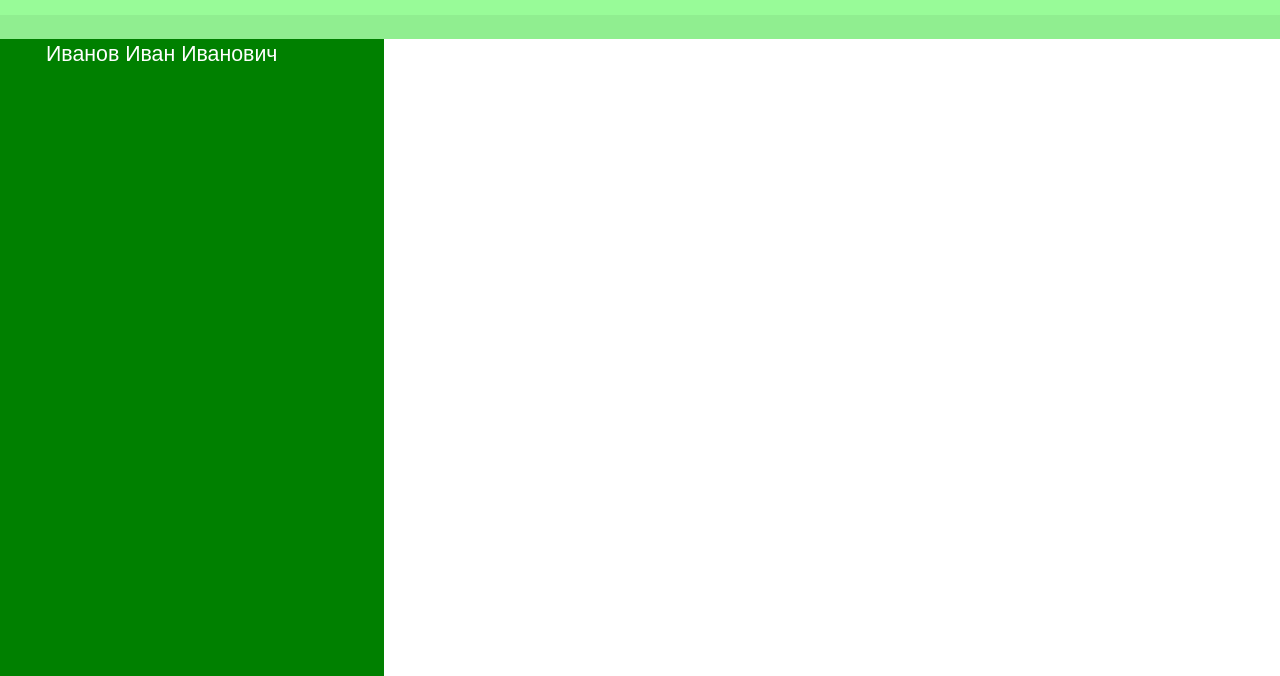
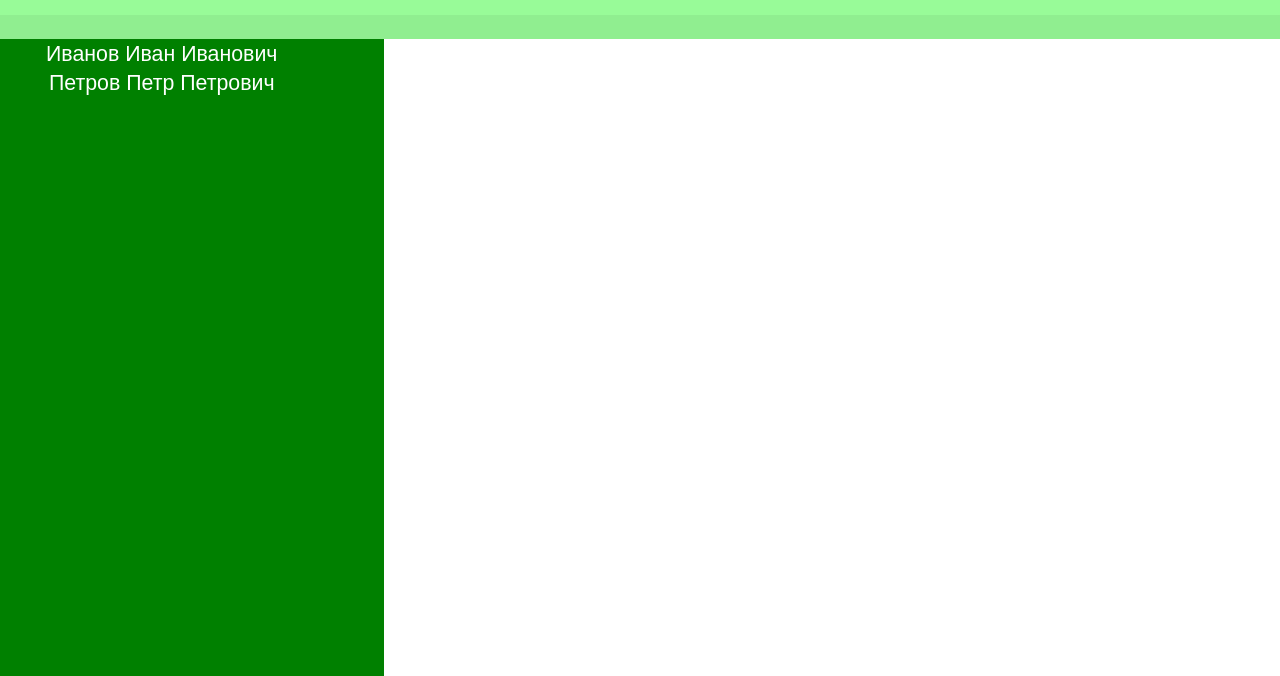
Before and after one commit to monakolga/ISP_214_17, a plain HTML site: page index.html in a window 1280 px wide. Shown: the part 41-717 px from the top of the page. Drawn offline with Linux system fonts and the light colour scheme.

Commit message:
Mona changes

```diff
--- a/index.html
+++ b/index.html
@@ -15,6 +15,7 @@
 		<aside>
 			<ul class="push">
 				<li><input type="button" value="Иванов Иван Иванович" onclick="Student('data/ivaniv_ii.html',value)"></li>
+				<li><input type="button" value="Петров Петр Петрович" onclick="Student('data/petrov_pp.html',value)"></li>
 			</ul>
 		</aside>
 		<h3 id="studentName"></h3>
```
Also changed, not shown: 1 other file.
